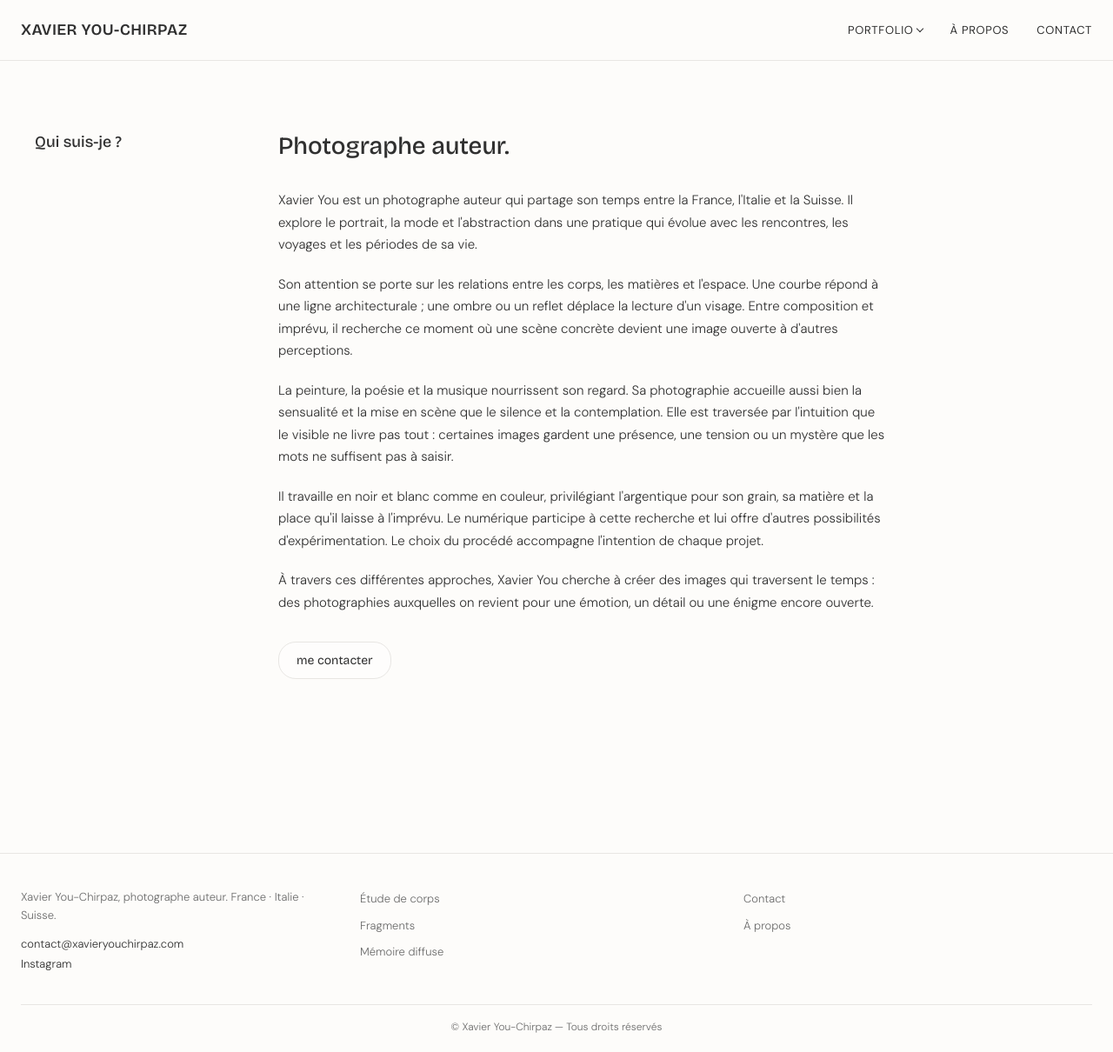
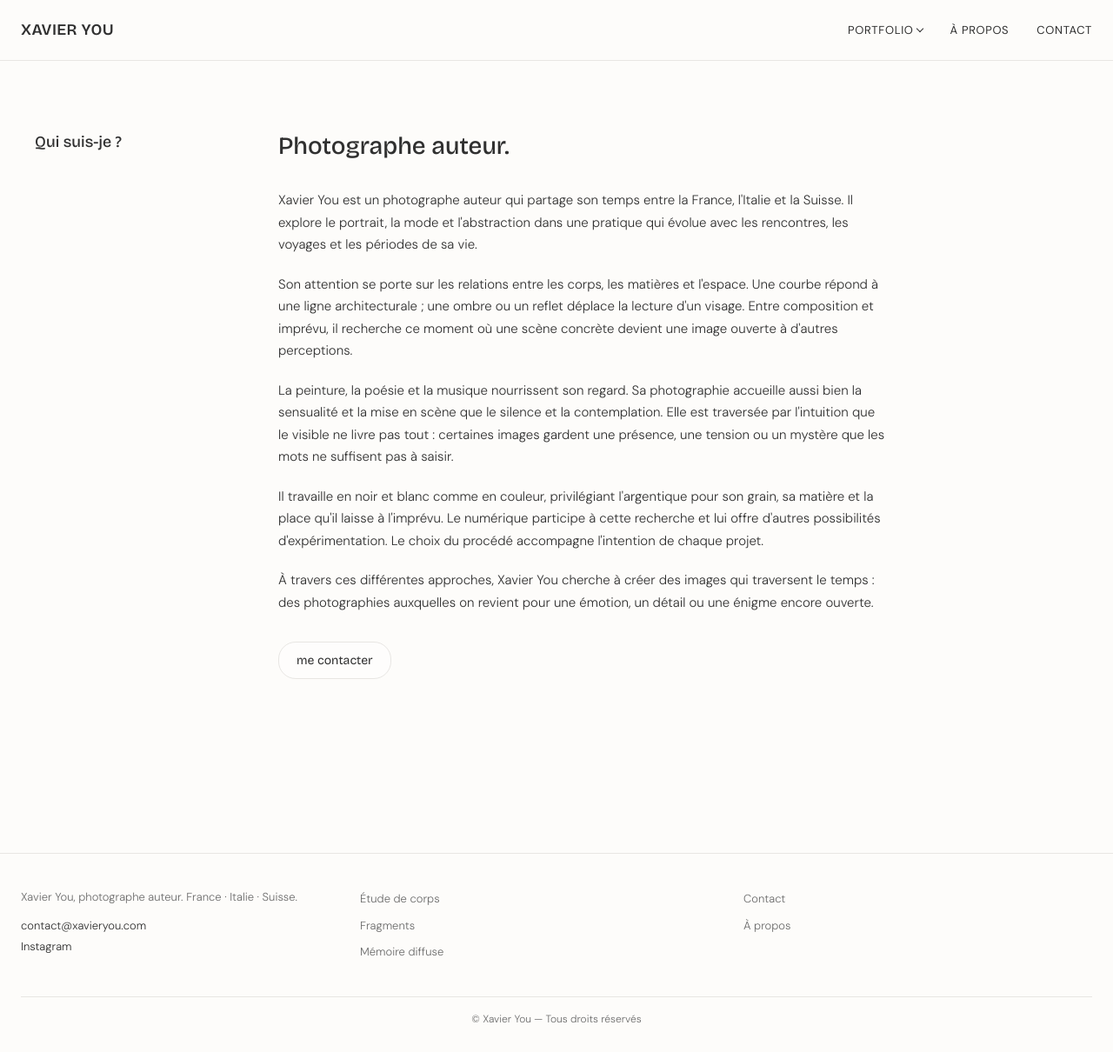
Before and after one commit to kentensh002/xavier-site, a plain HTML site: page a-propos.html in a window 1280 px wide. Shown: the whole page at 87% size. Drawn offline with nearby package versions, Linux system fonts and the light colour scheme.

Commit message:
feat: signature « Xavier You » et adresse contact@xavieryou.com (domaine xavieryou.com)
Décision de Xavier (11/11/2026) : il dissocie son activité artistique de son nom
composé. Nom, titres, copyright, pied de page, descriptions et adresse e-mail
passent à « Xavier You » / contact@xavieryou.com sur les 6 pages.

Co-Authored-By: Claude Sonnet 5.5 <noreply@anthropic.com>
Claude-Session: https://claude.ai/code/session_01RFBEcPFaLkbJnNp2UXJc7W

```diff
--- a/a-propos.html
+++ b/a-propos.html
@@ -3,8 +3,8 @@
 <head>
   <meta charset="UTF-8">
   <meta name="viewport" content="width=device-width, initial-scale=1.0">
-  <title>À propos — Xavier You-Chirpaz</title>
-  <meta name="description" content="Présentation de Xavier You-Chirpaz, photographe auteur : portrait, mode et abstraction, entre la France, l'Italie et la Suisse.">
+  <title>À propos — Xavier You</title>
+  <meta name="description" content="Présentation de Xavier You, photographe auteur : portrait, mode et abstraction, entre la France, l'Italie et la Suisse.">
   <link rel="preconnect" href="https://fonts.googleapis.com">
   <link rel="preconnect" href="https://fonts.gstatic.com" crossorigin>
   <link href="https://fonts.googleapis.com/css2?family=Bricolage+Grotesque:wght@300;400;500;600;700&family=DM+Sans:wght@300;400;500&display=swap" rel="stylesheet">
@@ -14,7 +14,7 @@
 
   <!-- Navbar -->
   <nav class="navbar">
-    <a href="index.html" class="navbar-brand">XAVIER YOU-CHIRPAZ</a>
+    <a href="index.html" class="navbar-brand">XAVIER YOU</a>
     <ul class="navbar-links">
       <li class="dropdown">
         <button class="dropdown-toggle">PORTFOLIO</button>
@@ -72,8 +72,8 @@
   <footer class="footer">
     <div class="footer-wrapper">
       <div class="footer-col">
-        <p class="footer-description">Xavier You-Chirpaz, photographe auteur. France · Italie · Suisse.</p>
-        <a href="mailto:contact@xavieryouchirpaz.com" class="footer-contact-link">contact@xavieryouchirpaz.com</a>
+        <p class="footer-description">Xavier You, photographe auteur. France · Italie · Suisse.</p>
+        <a href="mailto:contact@xavieryou.com" class="footer-contact-link">contact@xavieryou.com</a>
         <a href="https://instagram.com/" class="footer-contact-link" target="_blank" rel="noopener">Instagram</a>
       </div>
       <div class="footer-col">
@@ -90,7 +90,7 @@
         </ul>
       </div>
     </div>
-    <p class="footer-copyright">© Xavier You-Chirpaz — Tous droits réservés</p>
+    <p class="footer-copyright">© Xavier You — Tous droits réservés</p>
   </footer>
 
   <script src="js/main.js"></script>
```
Also changed, not shown: contact.html (+7 -7 lines), index.html (+6 -6 lines), serie-corps.html (+6 -6 lines), serie-fragments.html (+6 -6 lines), serie-memoire.html (+6 -6 lines).
